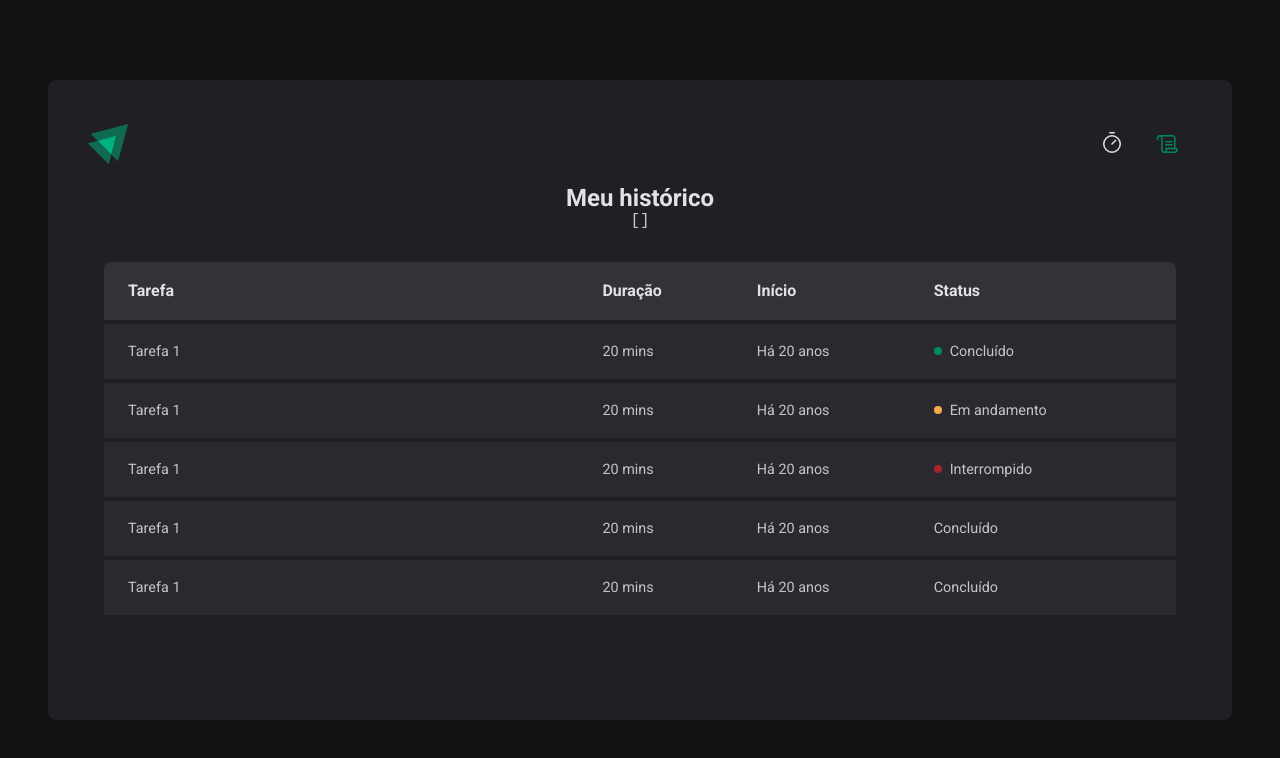
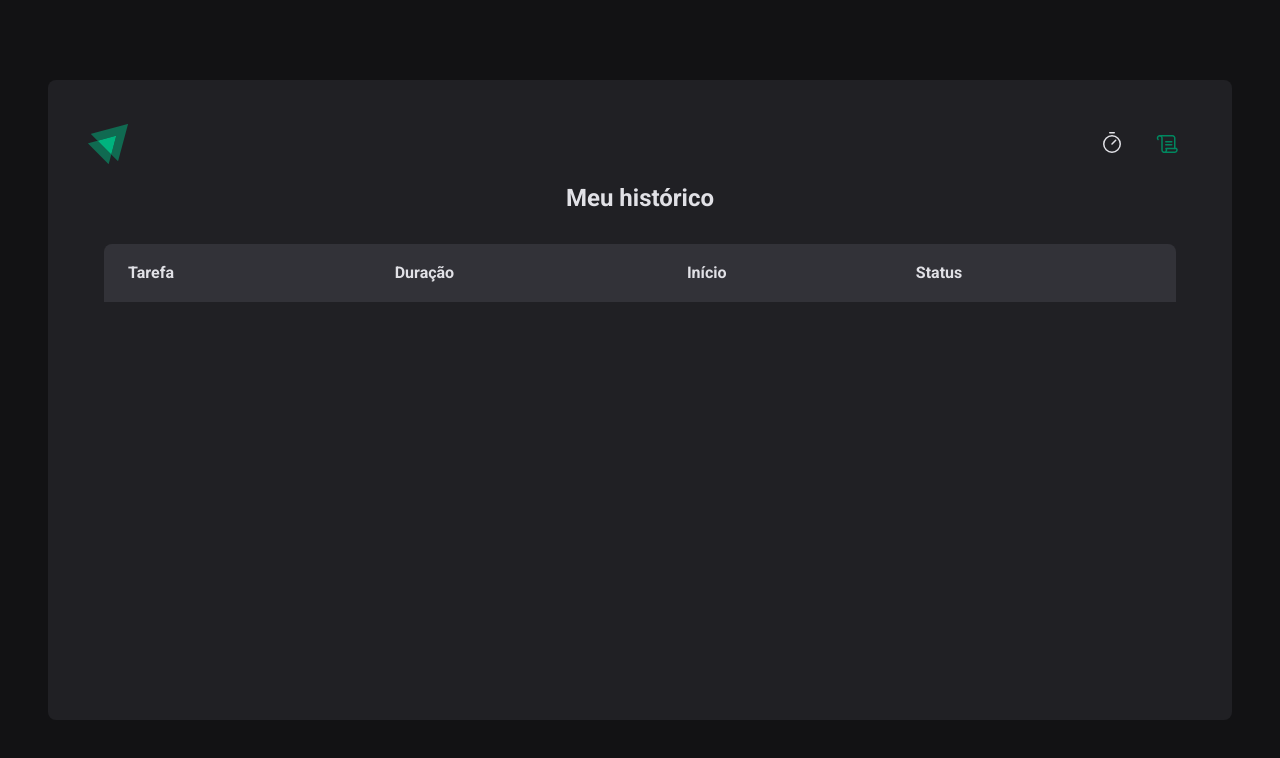
Before and after one commit to jschallenberger/ReactTimer, a React (Vite) app: page /history in a window 1280 px wide. Shown: the top 758 px of the page. Built offline with nearby package versions, Linux system fonts and the light colour scheme.

Commit message:
History Page w/ cycles

```diff
--- a/src/pages/History/index.tsx
+++ b/src/pages/History/index.tsx
@@ -1,6 +1,8 @@
 import { useContext } from "react";
 import { HistoryContainer, HistoryList, Status } from "./styles";
 import { CyclesContext } from "../../contexts/CyclesContext";
+import { formatDistanceToNow } from "date-fns";
+import { ptBR } from "date-fns/locale";
 
 export function History() {
   const { cycles } = useContext(CyclesContext);
@@ -8,7 +10,6 @@
   return (
     <HistoryContainer>
       <h1>Meu histórico</h1>
-      <pre>{JSON.stringify(cycles, null, 2)}</pre>
       <HistoryList>
         <table>
           <thead>
@@ -20,42 +21,34 @@
             </tr>
           </thead>
           <tbody>
-            <tr>
-              <td>Tarefa 1</td>
-              <td>20 mins</td>
-              <td>Há 20 anos</td>
-              <td>
-                <Status statusColor="green">Concluído</Status>
-              </td>
-            </tr>
-            <tr>
-              <td>Tarefa 1</td>
-              <td>20 mins</td>
-              <td>Há 20 anos</td>
-              <td>
-                <Status statusColor="yellow">Em andamento</Status>
-              </td>
-            </tr>
-            <tr>
-              <td>Tarefa 1</td>
-              <td>20 mins</td>
-              <td>Há 20 anos</td>
-              <td>
-                <Status statusColor="red">Interrompido</Status>
-              </td>
-            </tr>
-            <tr>
-              <td>Tarefa 1</td>
-              <td>20 mins</td>
-              <td>Há 20 anos</td>
-              <td>Concluído</td>
-            </tr>
-            <tr>
-              <td>Tarefa 1</td>
-              <td>20 mins</td>
-              <td>Há 20 anos</td>
-              <td>Concluído</td>
-            </tr>
+            {cycles.map((cycle) => {
+              return (
+                <tr key={cycle.id}>
+                  <td>{cycle.task}</td>
+                  <td>{cycle.minutesAmount} minutos</td>
+                  <td>
+                    {formatDistanceToNow(cycle.startDate, {
+                      addSuffix: true,
+                      locale: ptBR,
+                    })}
+                  </td>
+                  <td>
+                    {/* Conditional status */}
+                    {cycle.completedDate && (
+                      <Status statusColor="green">Concluído</Status>
+                    )}
+
+                    {cycle.interruptDate && (
+                      <Status statusColor="red">Interrompido</Status>
+                    )}
+
+                    {!cycle.interruptDate && !cycle.completedDate && (
+                      <Status statusColor="yellow">Em andamento</Status>
+                    )}
+                  </td>
+                </tr>
+              );
+            })}
           </tbody>
         </table>
       </HistoryList>
```
